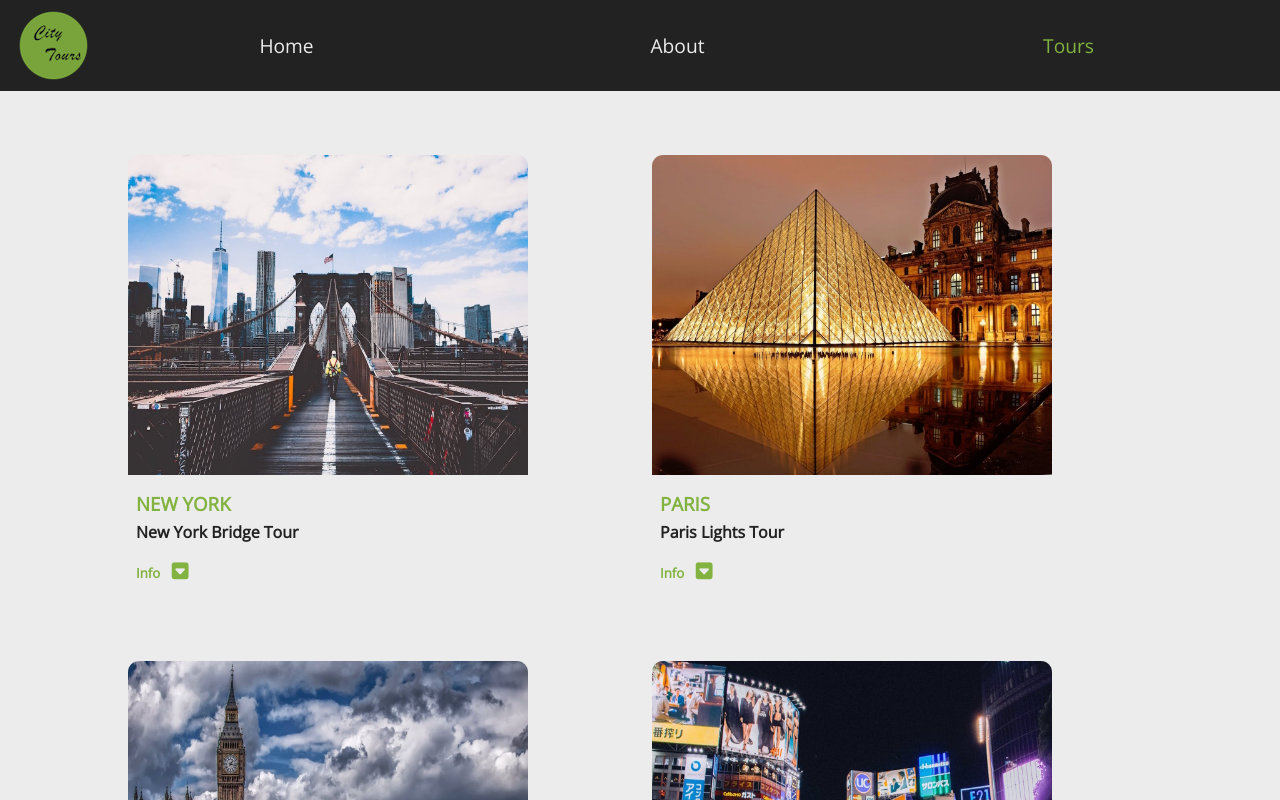
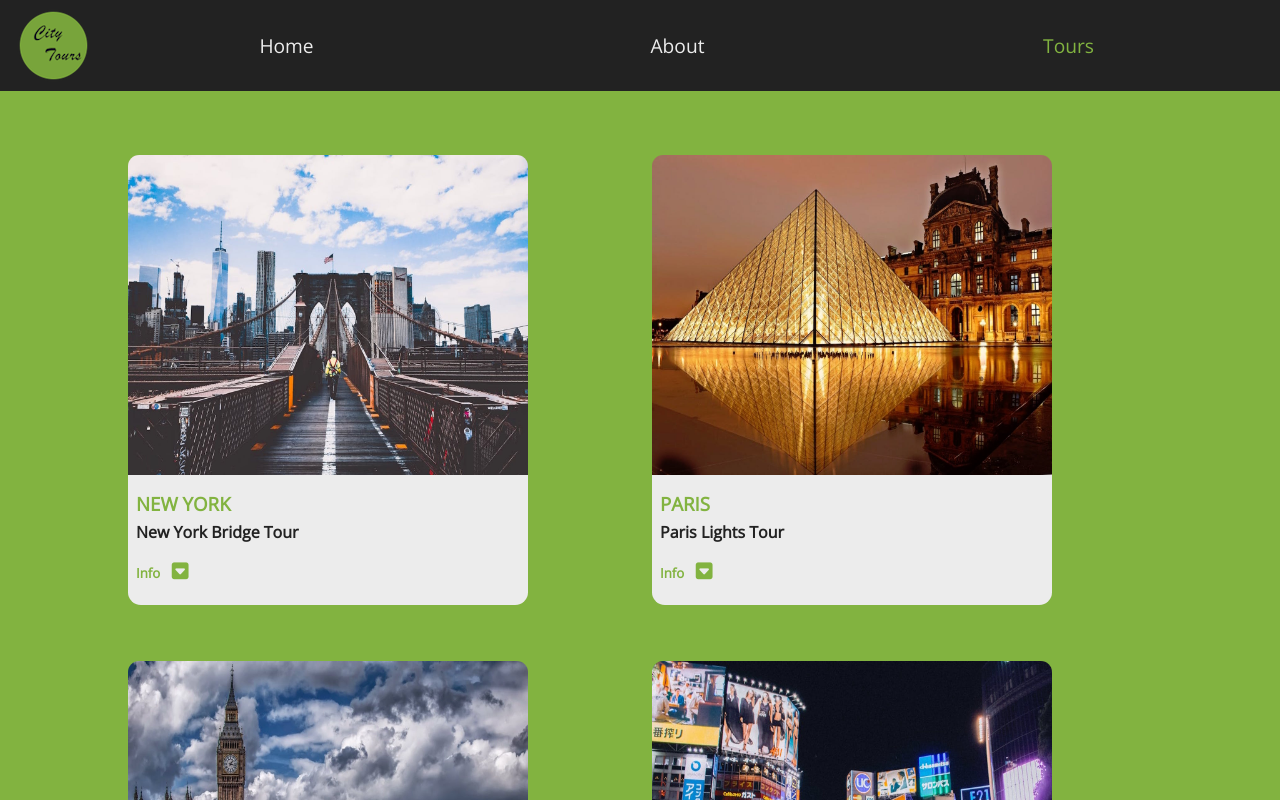
Before and after one commit to Abdulwaarith-07/React_city_tour, a React (Create React App) app: page / in a window 1280 px wide. Shown: the top 800 px of the page. Built offline with nearby package versions, Linux system fonts and the light colour scheme.

Commit message:
change backGround color to Green

```diff
--- a/src/index.scss
+++ b/src/index.scss
@@ -10,7 +10,7 @@ $mainWhite: #fff;
 $mainGrey: #ececec;
 
 body {
-  background: $mainGrey;
+  background: $mainGreen;
   color: $mainGreen;
   font-family: "Open Sans", sans-serif;
 }
```
